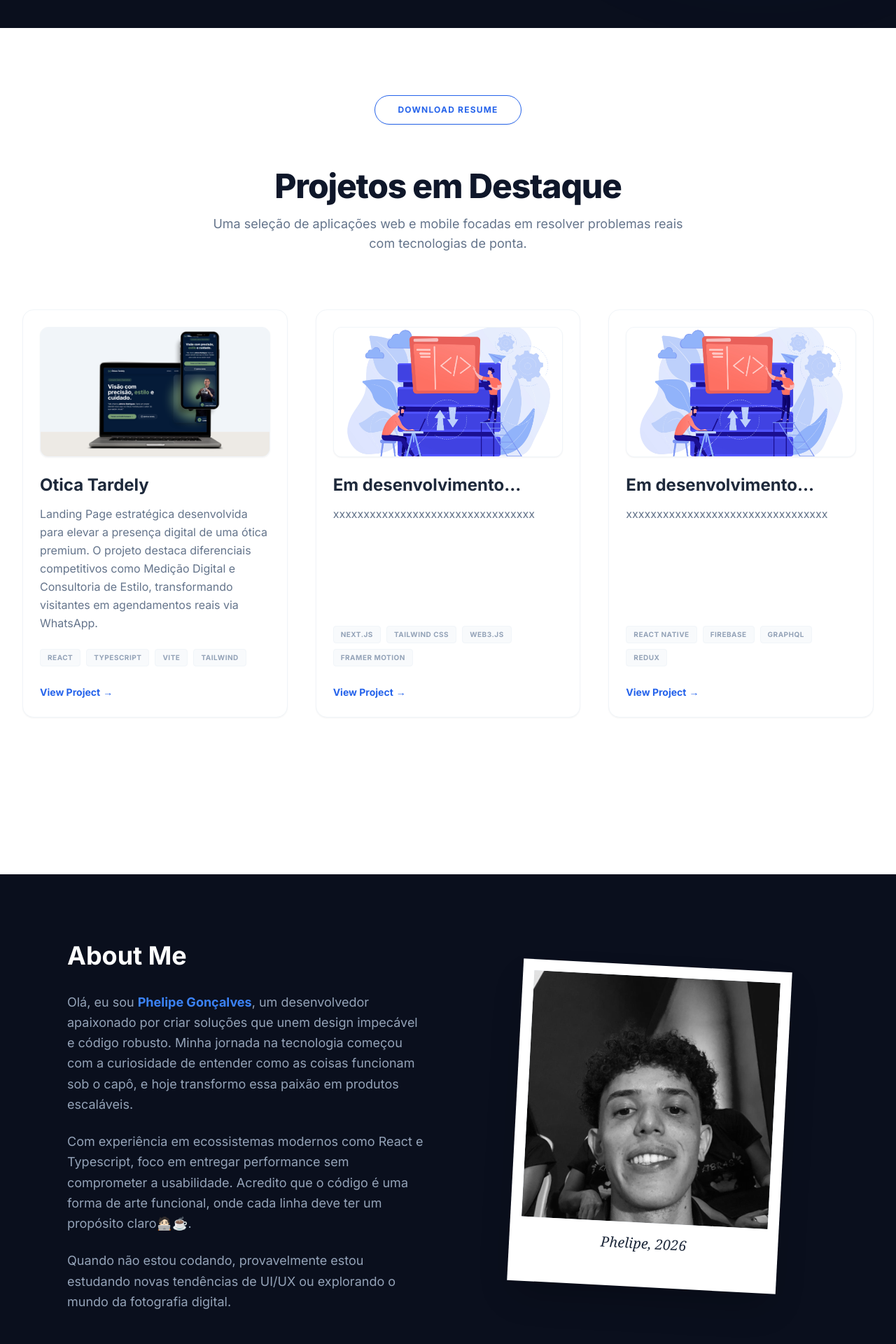
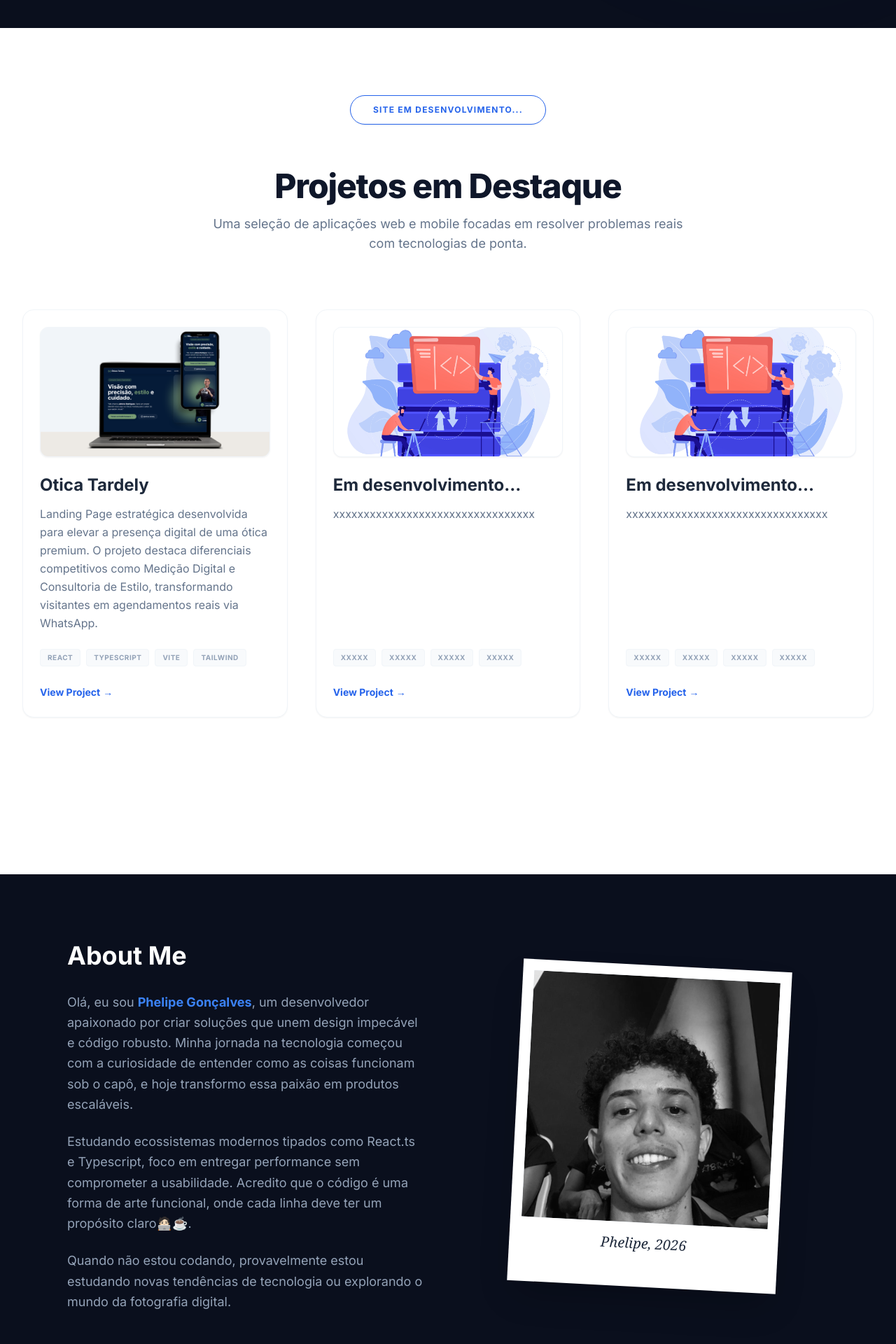
Before and after one commit to Liphez/portfolio-web, a React (Vite) app: page / in a window 1280 px wide. Shown: the part 760-2680 px from the top of the page at 70% size. Built offline with nearby package versions, Linux system fonts and the light colour scheme.

Commit message:
chore: pausando desenvolvimento do site

```diff
--- a/components/About.tsx
+++ b/components/About.tsx
@@ -13,10 +13,10 @@ const About: React.FC = () => {
                 Olá, eu sou <span className="text-blue-500 font-bold">Phelipe Gonçalves</span>, um desenvolvedor apaixonado por criar soluções que unem design impecável e código robusto. Minha jornada na tecnologia começou com a curiosidade de entender como as coisas funcionam sob o capô, e hoje transformo essa paixão em produtos escaláveis.
               </p>
               <p>
-              Com experiência em ecossistemas modernos como React e Typescript, foco em entregar performance sem comprometer a usabilidade. Acredito que o código é uma forma de arte funcional, onde cada linha deve ter um propósito claro🧑🏻‍💻☕.
+              Estudando ecossistemas modernos tipados como React.ts e Typescript, foco em entregar performance sem comprometer a usabilidade. Acredito que o código é uma forma de arte funcional, onde cada linha deve ter um propósito claro🧑🏻‍💻☕.
               </p>
               <p>
-               Quando não estou codando, provavelmente estou estudando novas tendências de UI/UX ou explorando o mundo da fotografia digital.
+               Quando não estou codando, provavelmente estou estudando novas tendências de tecnologia ou explorando o mundo da fotografia digital.
               </p>
             </div>
           </div>
--- a/components/ProjectShowcase.tsx
+++ b/components/ProjectShowcase.tsx
@@ -9,7 +9,7 @@ const ProjectShowcase: React.FC = () => {
       <div className="container mx-auto px-8 max-w-7xl">
         <div className="flex justify-center mb-16">
           <button className="border border-blue-600 text-blue-600 px-8 py-3 rounded-full font-bold hover:bg-blue-600 hover:text-white transition-all uppercase tracking-widest text-xs shadow-sm active:scale-95">
-            Download Resume
+            Site em desenvolvimento...
           </button>
         </div>
 
--- a/constants.ts
+++ b/constants.ts
@@ -19,7 +19,7 @@ export const PROJECTS: Project[] = [
     id: 2,
     title: "Em desenvolvimento...",
     description: "xxxxxxxxxxxxxxxxxxxxxxxxxxxxxxxxx",
-    tech: ["Next.js", "Tailwind CSS", "Web3.js", "Framer Motion"],
+    tech: ["xxxxx", "xxxxx", "xxxxx", "xxxxx"],
     link: "https://example.com/project2",
     image: espacoAmbiente,
   },
@@ -27,19 +27,19 @@ export const PROJECTS: Project[] = [
     id: 3,
     title: "Em desenvolvimento...",
     description: "xxxxxxxxxxxxxxxxxxxxxxxxxxxxxxxxx",
-    tech: ["React Native", "Firebase", "GraphQL", "Redux"],
+    tech: ["xxxxx", "xxxxx", "xxxxx", "xxxxx"],
     link: "https://example.com/project3",
     image: espacoAmbiente,
   }
 ];
 
 export const SKILLS: Skill[] = [
-  { name: "React" },
+  { name: "HTML" },
+  { name: "Css" },
   { name: "TypeScript" },
-  { name: "Node.js" },
-  { name: "Tailwind CSS" },
-  { name: "PostgreSQL" },
-  { name: "AWS" },
-  { name: "Docker" },
-  { name: "Figma" }
+  { name: "..." },
+  { name: "MySql" },
+  { name: "Word" },
+  { name: "Excel" },
+  { name: "..." }
 ];
```
